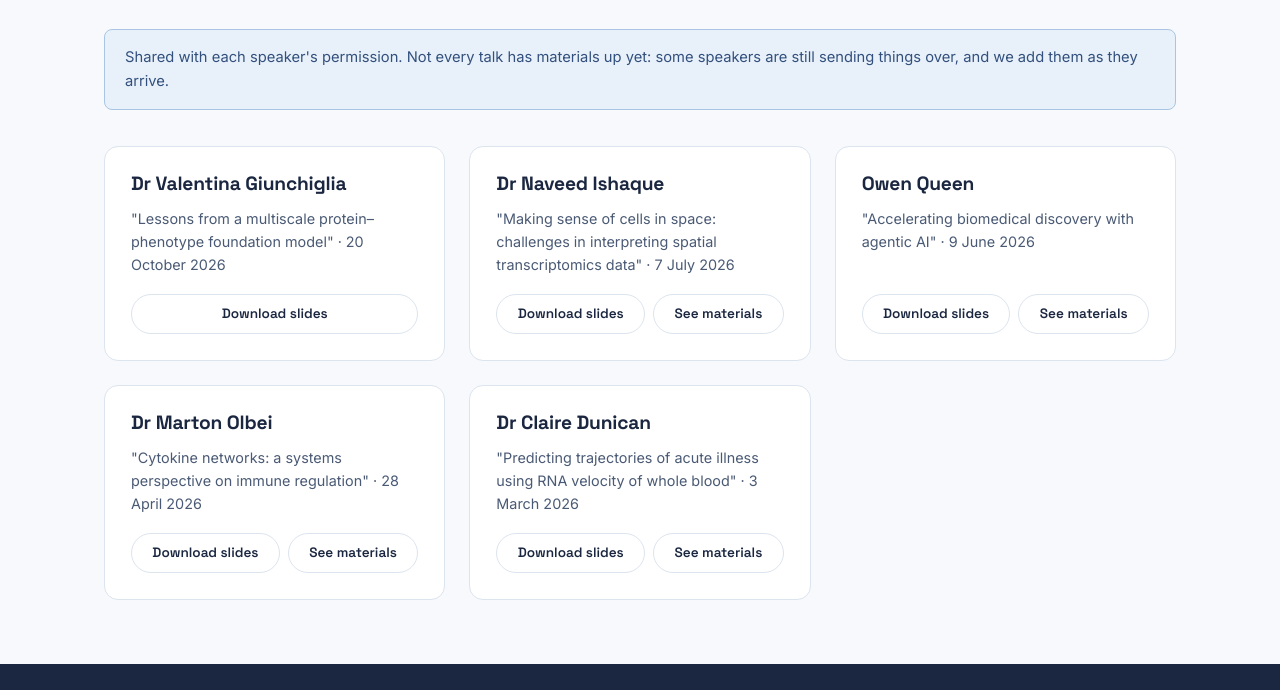
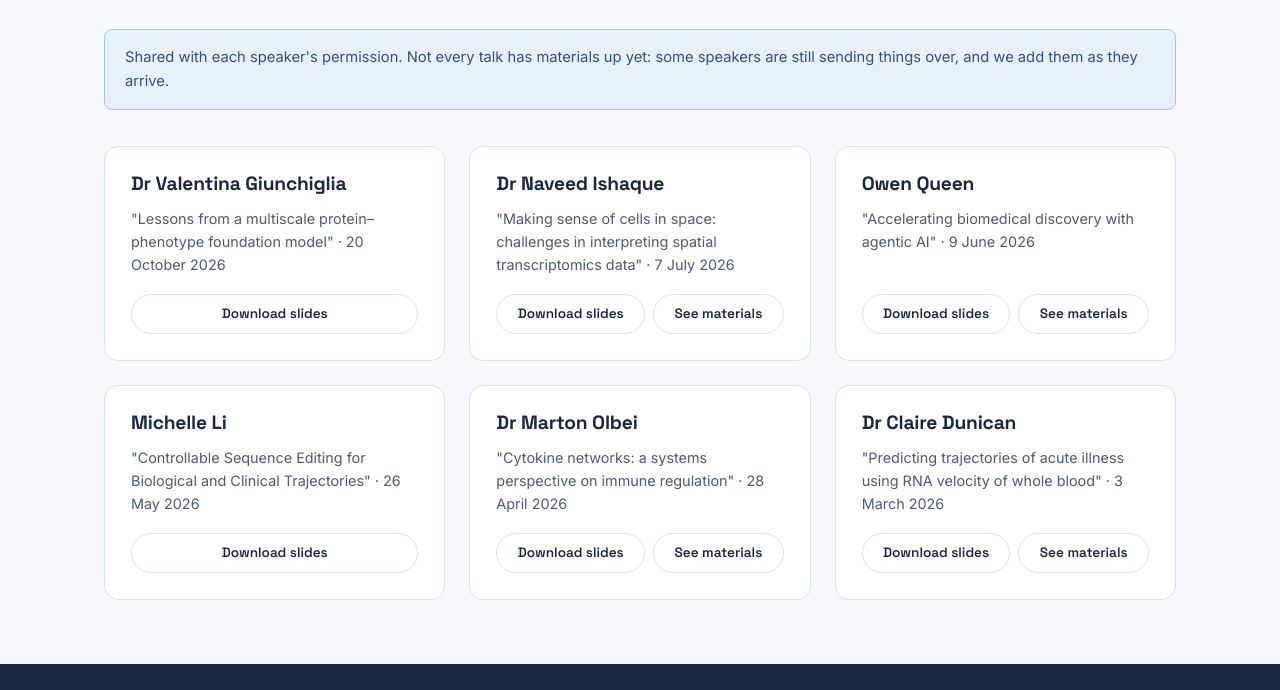
Before and after one commit to valegiunchiglia/better-bioinformatics, a plain HTML site: page resources.html in a window 1280 px wide. Shown: the part 395-1085 px from the top of the page. Drawn offline with Linux system fonts and the light colour scheme.

Commit message:
Add Michelle Li's slides and fix her talk title on recordings page
Co-Authored-By: Claude Opus 5.5 <noreply@anthropic.com>

```diff
--- a/resources.html
+++ b/resources.html
@@ -84,6 +84,14 @@
         <div class="resource-card-actions">
           <a class="btn btn-outline btn-sm" href="assets/slides/owen-queen.pdf" target="_blank" rel="noopener">Download slides</a>
           <span class="btn btn-outline btn-sm">See materials</span>
+        </div>
+      </article>
+
+      <article class="resource-card-compact" id="michelle-li">
+        <h3>Michelle Li</h3>
+        <p class="resource-talk-compact">"Controllable Sequence Editing for Biological and Clinical Trajectories" · 26 May 2026</p>
+        <div class="resource-card-actions">
+          <a class="btn btn-outline btn-sm" href="assets/slides/michelle-li.pdf" target="_blank" rel="noopener">Download slides</a>
         </div>
       </article>
 
```
Also changed, not shown: recordings.html (+2 -1 lines), speakers.html (+2 -1 lines), 1 other file.
